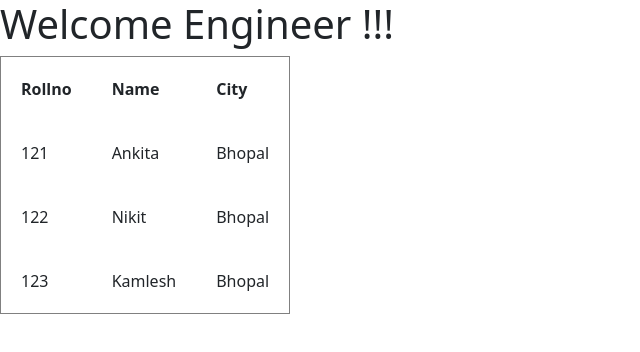
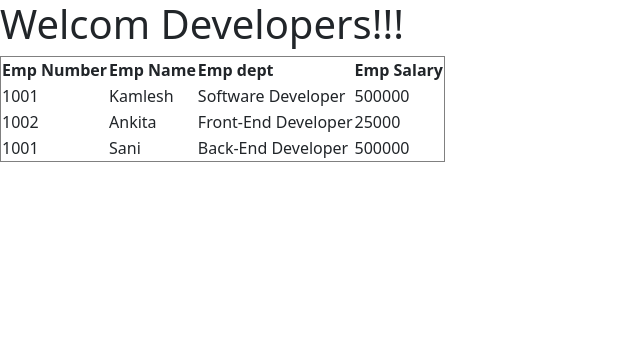
Before and after one commit to Kamlesh7049/React-Projects, a React (Vite) app in the folder reactjs/: page / in a window 1280 px wide. Shown: the top 352 px of the page, without its empty margins (0-640 px from the left). Built offline with nearby package versions, Linux system fonts and the light colour scheme.

Commit message:
Map Implimentation & Design

```diff
--- a/reactjs/src/App.jsx
+++ b/reactjs/src/App.jsx
@@ -1,41 +1,29 @@
+import EmpData from "./Map/EmpData";
+import EmpDesign from "./Map/EmpDesign";
 
-import Design from "./Map/Design"
-const Student=[
 
-{
-  "rollno":121,
-  "name":"Ankita",
-  "city":"Bhopal"
-},
 
-{
-  "rollno":122,
-  "name":"Nikit",
-  "city":"Bhopal"
-},
-{
-  "rollno":123,
-  "name":"Kamlesh",
-  "city":"Bhopal"
-}
 
-]
-const ans=Student.map((key)=><Design  rno={key.rollno}nm={key.name} ct={key.city}/>)
+
 const App=()=>{
+  const ans=EmpData.map((key)=><EmpDesign empno={key.empno} empnm={key.name} dpt={key.dept} sal={key.salary}/>)
+
   return(
+
   <>
-    <h1>Welcome Engineer !!!</h1>
-    <table border="1px" cellPadding="20" cellSpacing="30px">
+  <h1>Welcom Developers!!!</h1>
+  <table border="1px">
    <tr>
-        <th >Rollno</th>
-        <th >Name</th>
-        <th >City</th>
+    <th>Emp Number</th>
+    <th>Emp Name</th>
+    <th>Emp dept</th>
+    <th>Emp Salary</th>
    </tr>
 {ans}
+
   </table>
-
-
   </>
   )
+
 }
 export default App;
--- a/reactjs/src/Map/EmpData.jsx
+++ b/reactjs/src/Map/EmpData.jsx
@@ -0,0 +1,21 @@
+const EmpData=[
+    {
+        "empno":1001,
+        "name":"Kamlesh",
+        "dept":" Software Developer",
+        "salary":500000
+    },
+    {
+        "empno":1002,
+        "name":"Ankita",
+        "dept":" Front-End Developer",
+        "salary":25000
+    },
+    {
+        "empno":1001,
+        "name":"Sani",
+        "dept":" Back-End Developer",
+        "salary":500000
+    }
+]
+export default EmpData;
--- a/reactjs/src/Map/EmpDesign.jsx
+++ b/reactjs/src/Map/EmpDesign.jsx
@@ -0,0 +1,13 @@
+const EmpDesign=(props)=>{
+return(
+   <>
+   <tr>
+    <td>{props.empno}</td>
+    <td>{props.empnm}</td>
+    <td>{props.dpt}</td>
+    <td>{props.sal}</td>
+   </tr>
+    </>
+)
+}
+export default EmpDesign;
```
Lines whose indentation alone changed are shown as unchanged.
